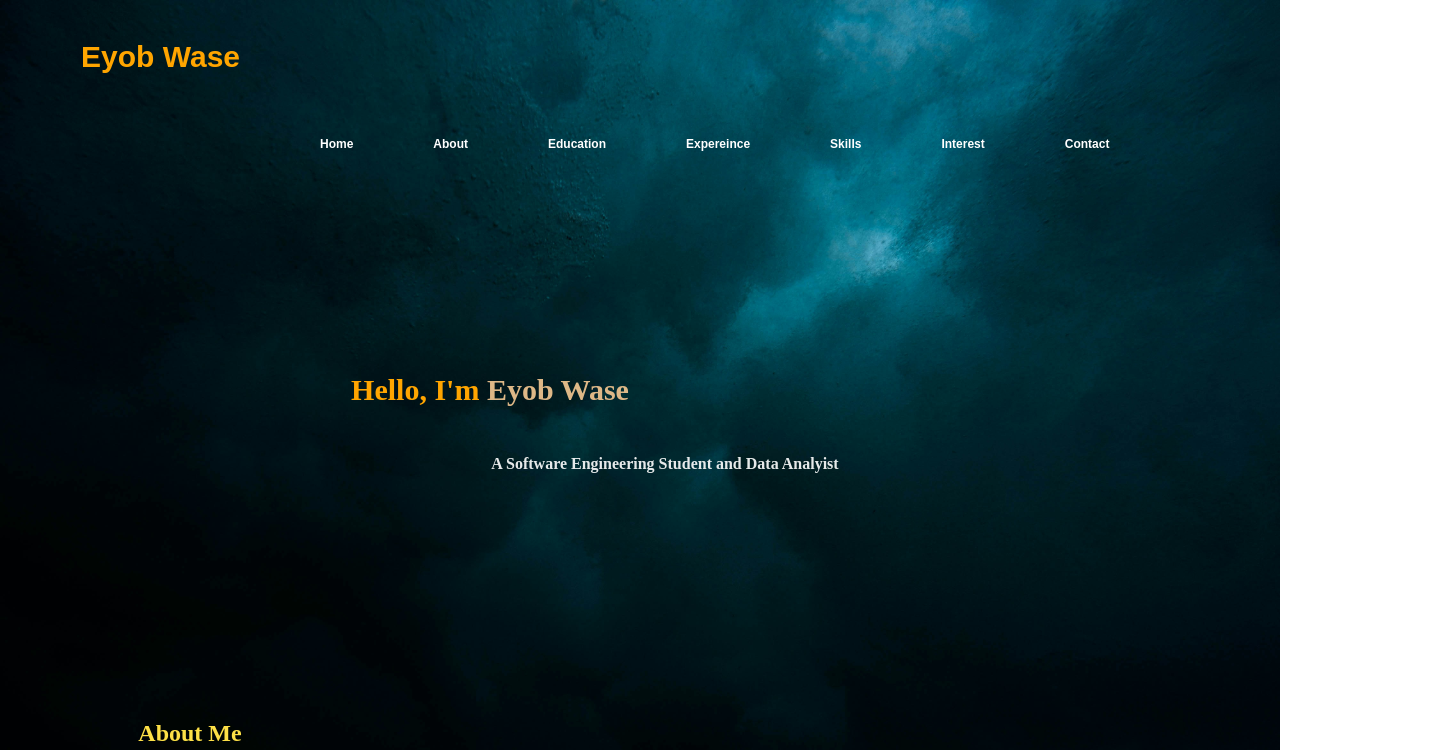
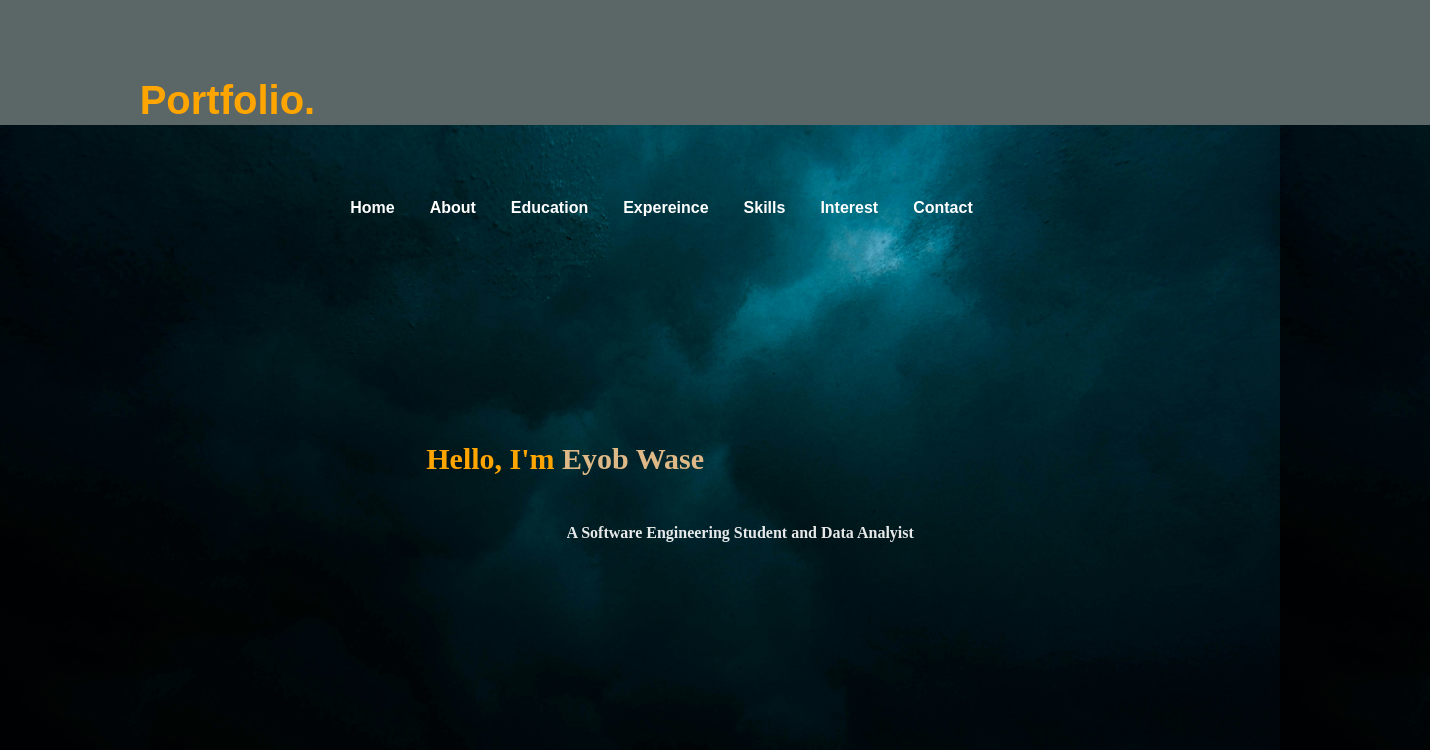
Before and after one commit to Jobcoder93/First_Portfolio_PLP-Hackaton-, a plain HTML site: page index.html in a window 1280 px wide. Shown: the top 750 px of the page, 1430 px wide, since content can reach past the window. Drawn offline with Linux system fonts and the light colour scheme.

Commit message:
Something about html is added

```diff
--- a/index.html
+++ b/index.html
@@ -6,6 +6,7 @@
     <meta charset="UTF-8">
     <meta name="viewport" content="width=device-width, initial-scale=1.0">
     <title>Portfolio Website</title>
+
     <link rel="stylesheet" href="https://cdnjs.cloudflare.com/ajax/libs/font-awesome/6.5.0/css/all.min.css">
  <link rel="stylesheet" href="style.css" />
 </head>
@@ -14,7 +15,7 @@
     <div class="main">
     <div class="navbar">
     <div class ="icon">
-      <h1 class="logo">Eyob Wase</h1>
+      <h2 class="logo">Portfolio.</h2>
 
     <nav>
     <div class="mainu">
--- a/style.css
+++ b/style.css
@@ -11,9 +11,13 @@
   background-position: center;
 }
 .navbar{
+    top:0;
+    left:0;
     width: 1200px;
     height: 75px;
     margin: auto;
+    padding: 25px 9%;
+    background:rgb(91, 102, 102);
 }
 
 .icon{
@@ -23,18 +27,11 @@
 }
 .logo{
     color:orange;
-    font-size: 30px;
+    font-size: 40px;
     font-family: Arial;
     padding-left: 30px;
     float:right;
     padding-top: 20px;
-}
-
-.mainu{
-    width: 400px;
-    float:left;
-    height: 70px;
-
 }
 
 ul{
@@ -44,13 +41,15 @@ ul{
     align-items: center;
     padding-left: 200px;
     gap: 0px;
+
 }
 
 ul li{
   list-style: none;
-  margin-left: 80px;
+  margin-left: 35px;
   margin-top: 27px;
-  font-size: 12px;
+  font-size: 16px;
+
 }
 ul li a{
     text-decoration: none;
@@ -58,6 +57,7 @@ ul li a{
     font-family:Arial ;
     font-weight: bold;
     transition: 0.4s ease-in-out;
+
 
 }
 ul li a:hover{
```
